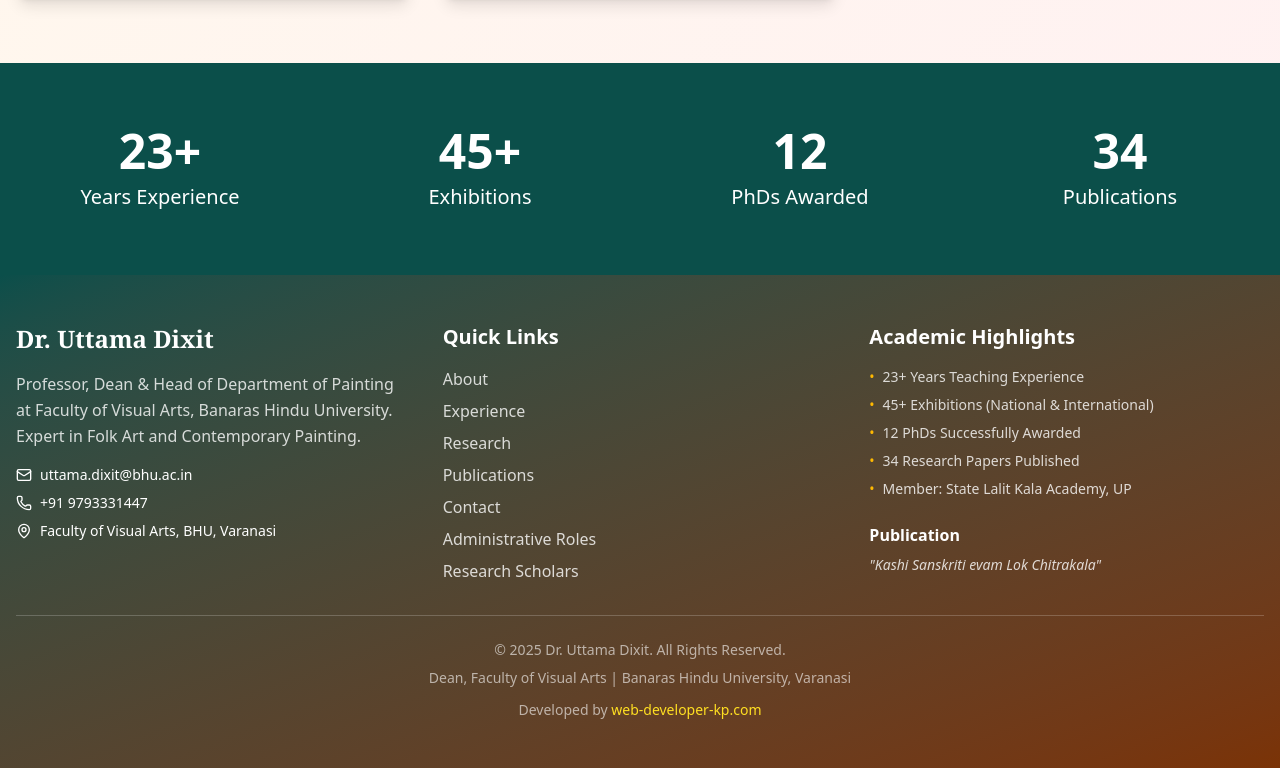
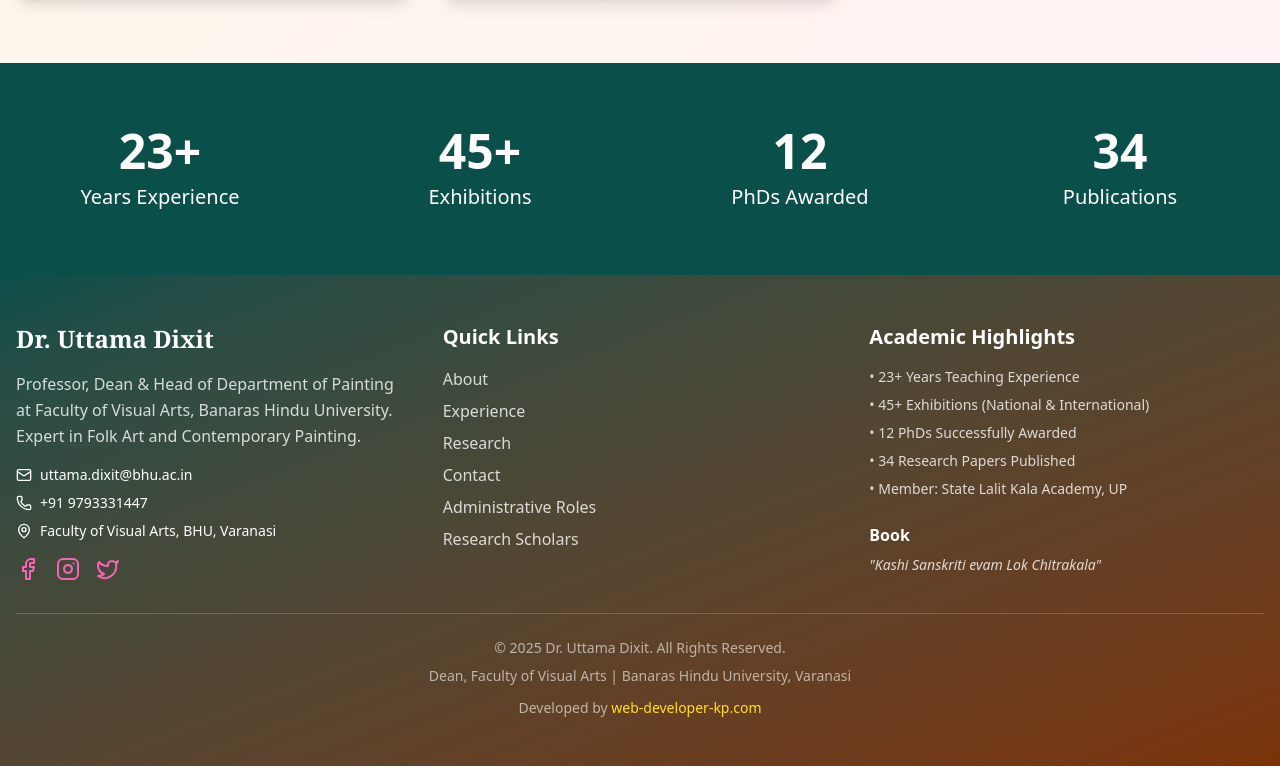
Before and after one commit to kp1153/artist, a Next.js app: page / in a window 1280 px wide. Shown: the part 1570-2338 px from the top of the page. Built offline with nearby package versions, Linux system fonts and the light colour scheme; no server answers.

Commit message:
force deploy

```diff
--- a/components/Footer.js
+++ b/components/Footer.js
@@ -1,12 +1,11 @@
 import Link from "next/link";
-import { Mail, Phone, MapPin } from "lucide-react";
+import { Mail, Phone, MapPin, Facebook, Instagram, Twitter } from "lucide-react";
 
 export default function Footer() {
   const footerLinks = [
     { title: "About", href: "/about" },
     { title: "Experience", href: "/experience" },
     { title: "Research", href: "/research" },
-    { title: "Publications", href: "/publications" },
     { title: "Contact", href: "/contact" },
     { title: "Administrative Roles", href: "/administrative" },
     { title: "Research Scholars", href: "/scholars" },
@@ -19,24 +18,66 @@ export default function Footer() {
 
           {/* Column 1: About */}
           <div>
-            <h3 className="text-2xl font-bold mb-4 font-serif">Dr. Uttama Dixit</h3>
+            <h3 className="text-2xl font-bold mb-4 font-serif">
+              Dr. Uttama Dixit
+            </h3>
+
             <p className="text-white/80 mb-4 leading-relaxed">
               Professor, Dean & Head of Department of Painting at Faculty of Visual Arts,
               Banaras Hindu University. Expert in Folk Art and Contemporary Painting.
             </p>
+
             <div className="space-y-2 text-sm">
               <p className="flex items-center gap-2">
                 <Mail size={16} />
-                <a href="mailto:uttama.dixit@bhu.ac.in" className="hover:text-amber-300">
+                <a
+                  href="mailto:uttama.dixit@bhu.ac.in"
+                  className="hover:text-amber-300"
+                >
                   uttama.dixit@bhu.ac.in
                 </a>
               </p>
+
               <p className="flex items-center gap-2">
                 <Phone size={16} /> +91 9793331447
               </p>
+
               <p className="flex items-center gap-2">
                 <MapPin size={16} /> Faculty of Visual Arts, BHU, Varanasi
               </p>
+            </div>
+
+            {/* Social Media Links */}
+            <div className="flex gap-4 mt-4">
+              <a
+                href="https://www.facebook.com/uttama.dixit"
+                target="_blank"
+                rel="noopener noreferrer"
+                className="text-pink-400 hover:text-pink-300 transition"
+                aria-label="Facebook"
+              >
+                <Facebook size={24} />
+              </a>
+
+              <a
+                href="https://www.instagram.com/uttamadixit/"
+                target="_blank"
+                rel="noopener noreferrer"
+                className="text-pink-400 hover:text-pink-300 transition"
+                aria-label="Instagram"
+              >
+                <Instagram size={24} />
+              </a>
+
+              <a
+                href="https://x.com/uttamad"
+                target="_blank"
+                rel="noopener noreferrer"
+                className="text-pink-400 hover:text-pink-300 transition"
+                aria-label="X (Twitter)"
+              >
+                <Twitter size={24} />
+              </a>
             </div>
           </div>
 
@@ -46,7 +87,10 @@ export default function Footer() {
             <ul className="space-y-2">
               {footerLinks.map((link) => (
                 <li key={link.href}>
-                  <Link href={link.href} className="text-white/80 hover:text-amber-300 transition">
+                  <Link
+                    href={link.href}
+                    className="text-white/80 hover:text-amber-300 transition"
+                  >
                     {link.title}
                   </Link>
                 </li>
@@ -56,31 +100,20 @@ export default function Footer() {
 
           {/* Column 3: Key Statistics */}
           <div>
-            <h4 className="text-xl font-bold mb-4">Academic Highlights</h4>
+            <h4 className="text-xl font-bold mb-4">
+              Academic Highlights
+            </h4>
+
             <ul className="space-y-2 text-sm text-white/80">
-              <li className="flex items-start gap-2">
-                <span className="text-amber-400">•</span>
-                <span>23+ Years Teaching Experience</span>
-              </li>
-              <li className="flex items-start gap-2">
-                <span className="text-amber-400">•</span>
-                <span>45+ Exhibitions (National & International)</span>
-              </li>
-              <li className="flex items-start gap-2">
-                <span className="text-amber-400">•</span>
-                <span>12 PhDs Successfully Awarded</span>
-              </li>
-              <li className="flex items-start gap-2">
-                <span className="text-amber-400">•</span>
-                <span>34 Research Papers Published</span>
-              </li>
-              <li className="flex items-start gap-2">
-                <span className="text-amber-400">•</span>
-                <span>Member: State Lalit Kala Academy, UP</span>
-              </li>
+              <li>• 23+ Years Teaching Experience</li>
+              <li>• 45+ Exhibitions (National & International)</li>
+              <li>• 12 PhDs Successfully Awarded</li>
+              <li>• 34 Research Papers Published</li>
+              <li>• Member: State Lalit Kala Academy, UP</li>
             </ul>
+
             <div className="mt-6">
-              <h5 className="font-semibold mb-2">Publication</h5>
+              <h5 className="font-semibold mb-2">Book</h5>
               <p className="text-white/80 text-sm">
                 <em>"Kashi Sanskriti evam Lok Chitrakala"</em>
               </p>
@@ -90,8 +123,14 @@ export default function Footer() {
 
         {/* Bottom Bar */}
         <div className="border-t border-white/20 mt-8 pt-6 text-center text-white/60 text-sm">
-          <p>&copy; {new Date().getFullYear()} Dr. Uttama Dixit. All Rights Reserved.</p>
-          <p className="mt-2">Dean, Faculty of Visual Arts | Banaras Hindu University, Varanasi</p>
+          <p>
+            &copy; {new Date().getFullYear()} Dr. Uttama Dixit. All Rights Reserved.
+          </p>
+
+          <p className="mt-2">
+            Dean, Faculty of Visual Arts | Banaras Hindu University, Varanasi
+          </p>
+
           <div className="mt-3">
             Developed by{" "}
             <a
```
